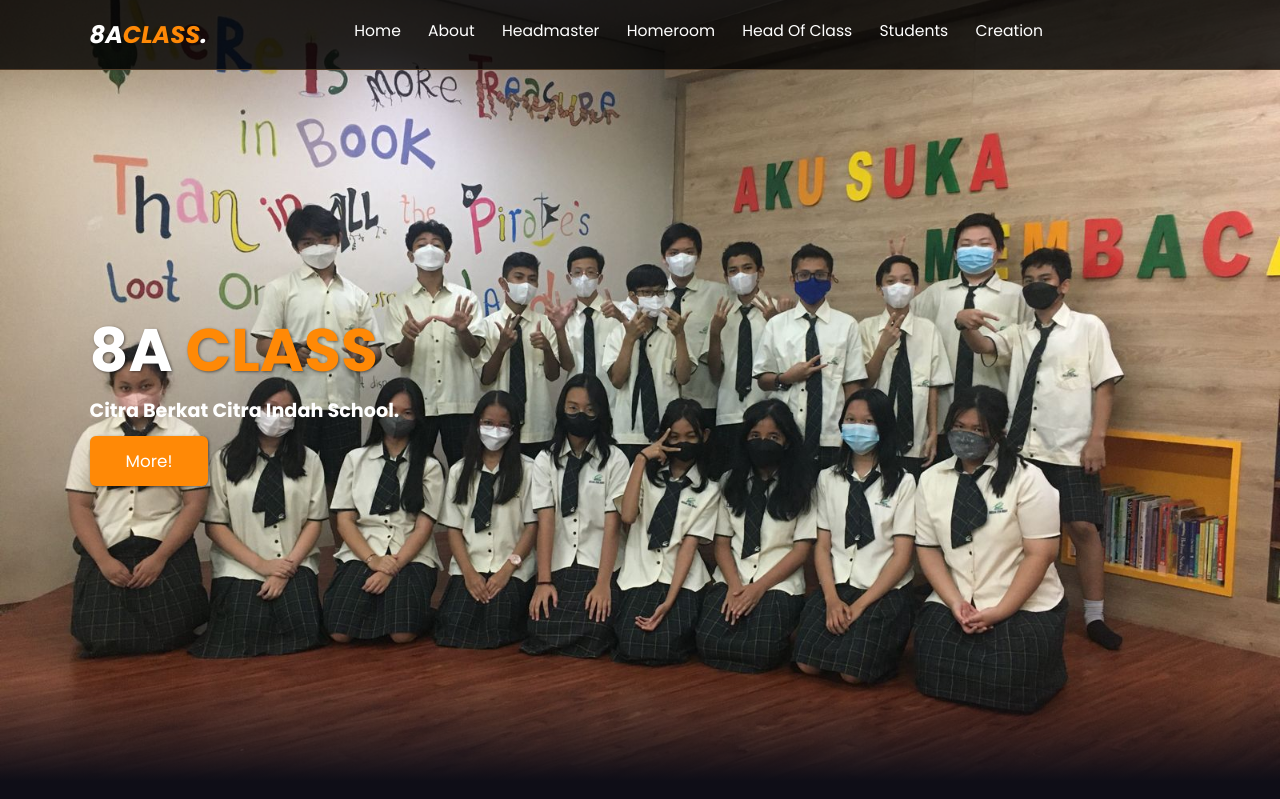
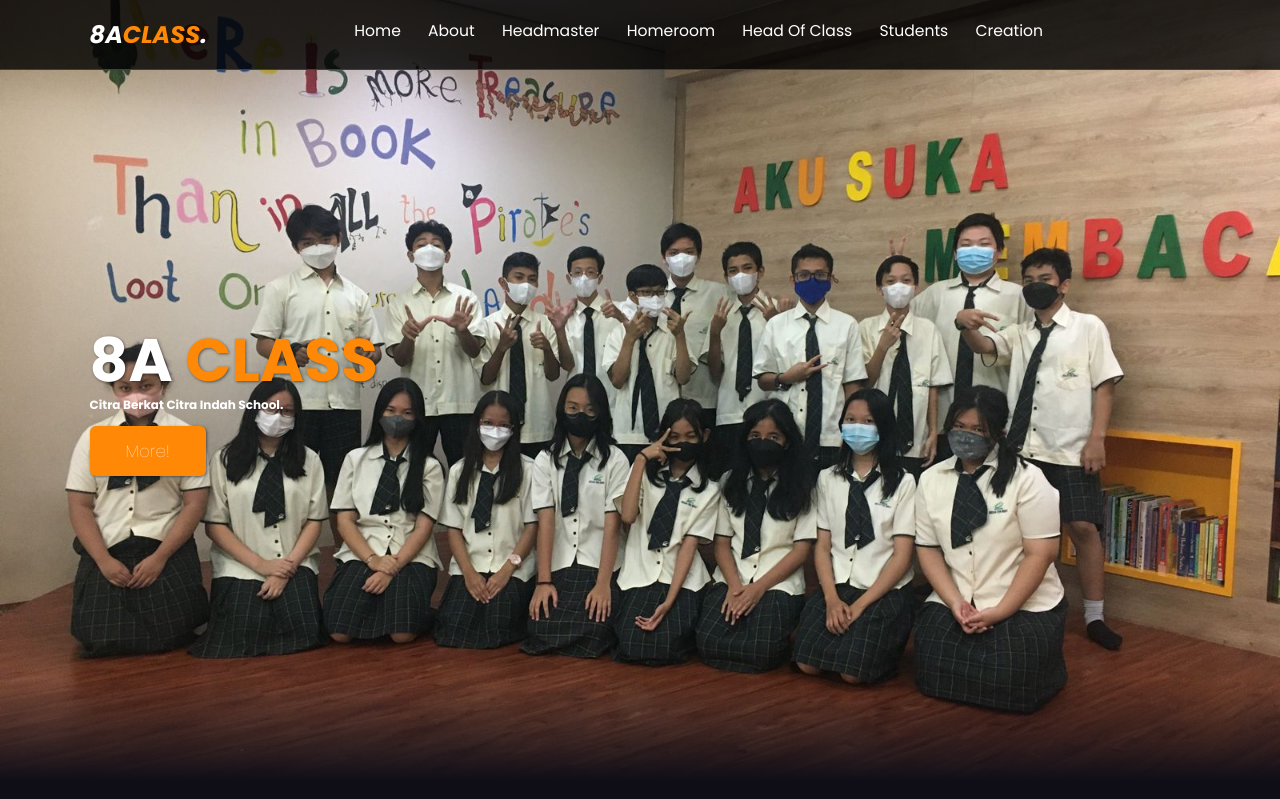
Before and after one commit to reinharddaveyunardi/Kelas8A, a PHP site: page / in a window 1280 px wide. Shown: the top 799 px of the page. Run offline with PHP 8.4, Linux system fonts and the light colour scheme.

Commit message:
Update style.css

```diff
--- a/main/css/style.css
+++ b/main/css/style.css
@@ -147,10 +147,10 @@ body {
   color: var(--primary);
 }
 
-.hero .content p {
-  font-size: 1.6rem;
-  margin-top: 1rem;
-  line-height: 1.4;
+.hero .content {
+  padding: 1.4rem 7%;
+  max-width: 60rem;
+  font-weight: 100;
 }
 
 .hero .content .cta {
```
